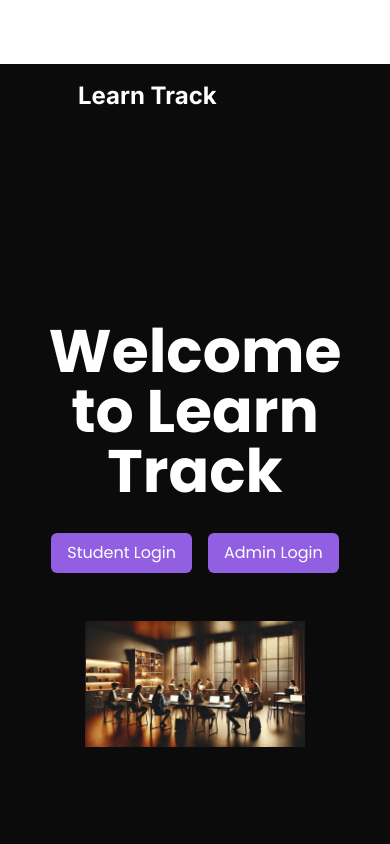
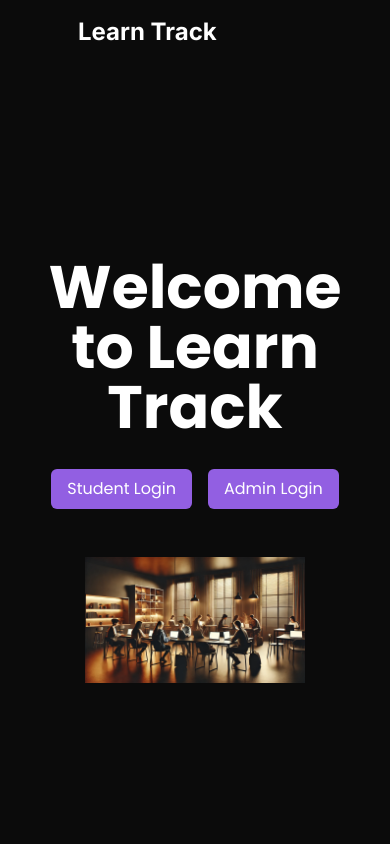
Before and after one commit to Cyber-Square-Pro/cs-learn-track, a Next.js app: page / in a window 390 px wide. Shown: the top 844 px of the page. Built offline with nearby package versions, Linux system fonts and the light colour scheme.

Commit message:
Refactor authentication pages: consolidate SignInPage and layout into a single file

```diff
--- a/app/(authentication)/layout.tsx
+++ /dev/null
@@ -1,19 +0,0 @@
-const AuthenticationLayout = ({
-    children
-}:{
-    children: React.ReactNode
-}) => {
-
-    return (
-        <div className="h-full">
-
-            <main className="pt-16 sm:pt-0 pb-20 h-full">
-                {children}
-            </main>
-
-        </div>
-    )
-
-}
-
-export default AuthenticationLayout
--- a/app/(authentication)/(signin)/page.tsx
+++ b/app/page.tsx
@@ -11,7 +11,7 @@ const poppins = Poppins({
 
 const SignInPage = () => {
   return (
-    <div className="bg-richBlack flex flex-col justify-around items-center">
+    <div className="bg-richBlack flex flex-col justify-around items-center ">
       <div className="relative min-h-screen w-3/5 h-auto text-white flex flex-col items-center justify-center">
         <header className="w-full top-0 left-0 py-4 ">
           <h1 className="text-2xl font-bold text-white">Learn Track</h1>
```
